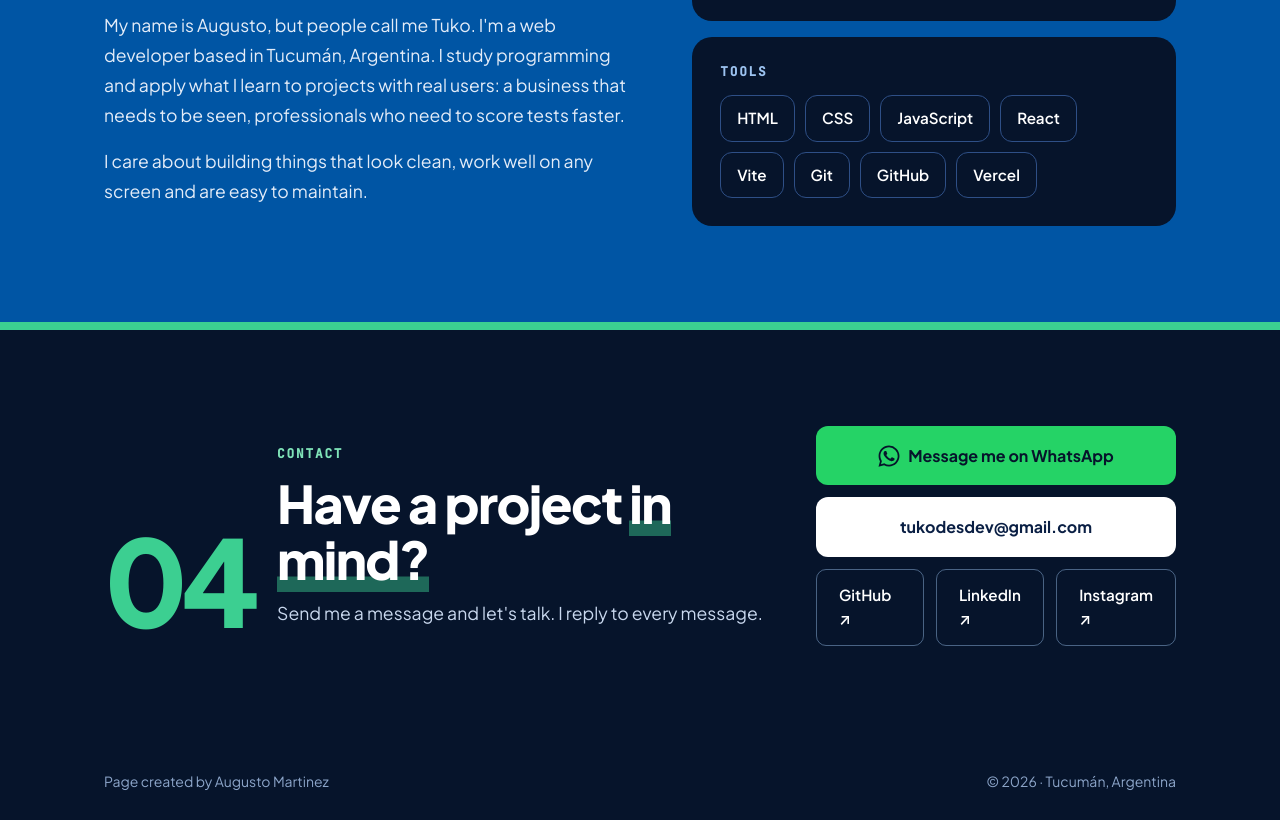
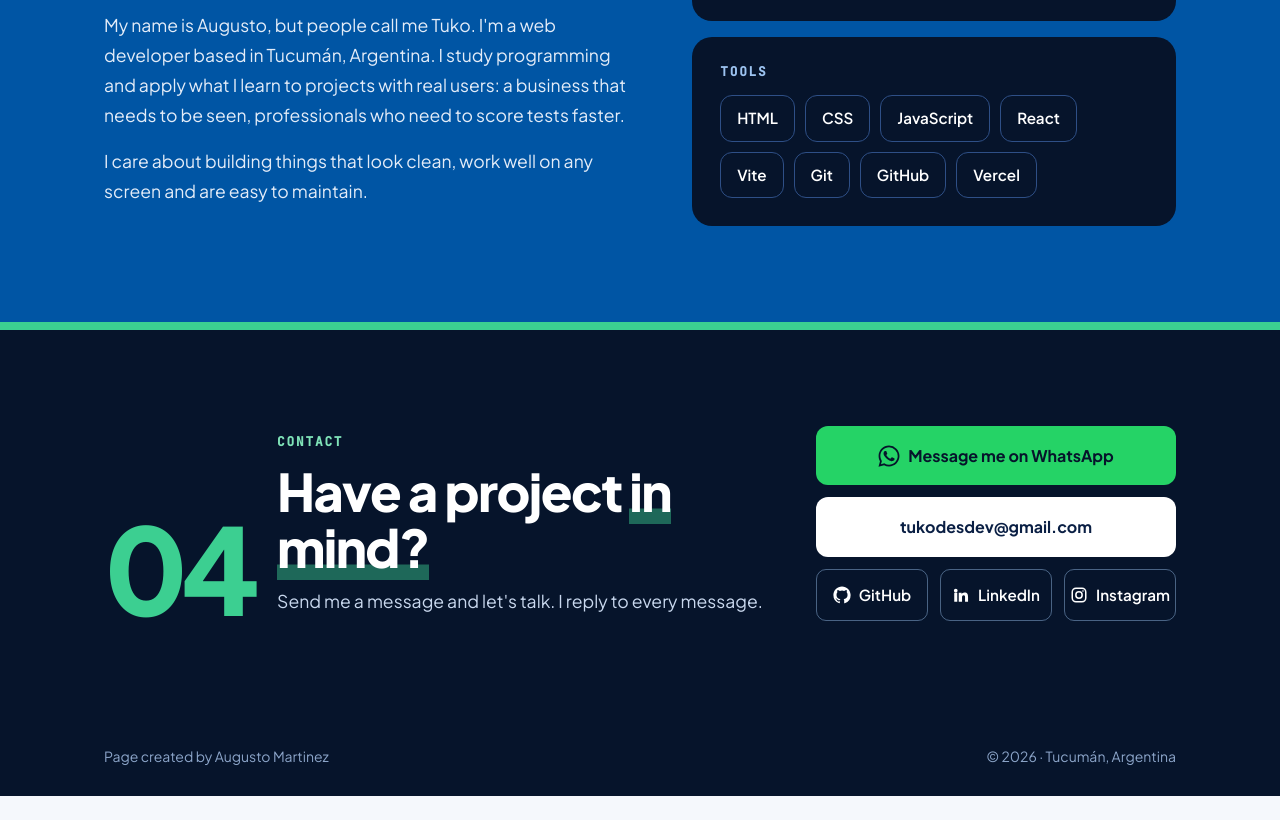
Before and after one commit to AugustoMartinez01/Portfolio, a React (Vite) app in the folder portafolio/: page / in a window 1280 px wide. Shown: the part 5482-6302 px from the top of the page. After the commit the page ends 6278 px from the top, so only its background shows below. Built offline with nearby package versions, Linux system fonts and the light colour scheme.

Commit message:
Iconos de las apliaciones

```diff
--- a/portafolio/src/components/Contacto.jsx
+++ b/portafolio/src/components/Contacto.jsx
@@ -2,6 +2,33 @@ import { perfil } from '../data/perfil.js'
 import { linkWhatsApp, IconoWhatsApp } from './WhatsApp.jsx'
 import TituloSeccion from './TituloSeccion.jsx'
 import { useIdioma } from '../i18n.jsx'
+
+// Íconos de las redes (se dibujan con el color del texto del botón)
+function IconoGitHub() {
+  return (
+    <svg className="red__icono" width="18" height="18" viewBox="0 0 24 24" fill="currentColor" aria-hidden="true">
+      <path d="M12 .5C5.65.5.5 5.65.5 12a11.5 11.5 0 0 0 7.86 10.92c.58.1.79-.25.79-.56v-2c-3.2.7-3.88-1.37-3.88-1.37-.52-1.33-1.28-1.69-1.28-1.69-1.05-.72.08-.7.08-.7 1.16.08 1.77 1.19 1.77 1.19 1.03 1.77 2.7 1.26 3.36.96.1-.75.4-1.26.73-1.55-2.55-.29-5.24-1.28-5.24-5.69 0-1.26.45-2.29 1.19-3.1-.12-.29-.52-1.46.11-3.05 0 0 .97-.31 3.17 1.18a11 11 0 0 1 5.77 0c2.2-1.49 3.17-1.18 3.17-1.18.63 1.59.23 2.76.11 3.05.74.81 1.19 1.84 1.19 3.1 0 4.42-2.7 5.4-5.26 5.68.41.36.78 1.06.78 2.14v3.17c0 .31.21.67.8.56A11.5 11.5 0 0 0 23.5 12C23.5 5.65 18.35.5 12 .5z" />
+    </svg>
+  )
+}
+
+function IconoLinkedIn() {
+  return (
+    <svg className="red__icono" width="18" height="18" viewBox="0 0 24 24" fill="currentColor" aria-hidden="true">
+      <path d="M4.98 3.5a2.5 2.5 0 1 1 0 5 2.5 2.5 0 0 1 0-5zM3 9h4v12H3zM9 9h3.8v1.7h.05c.53-1 1.83-2.05 3.77-2.05 4.03 0 4.78 2.65 4.78 6.1V21h-4v-5.6c0-1.34-.03-3.06-1.86-3.06-1.87 0-2.15 1.46-2.15 2.96V21H9z" />
+    </svg>
+  )
+}
+
+function IconoInstagram() {
+  return (
+    <svg className="red__icono" width="18" height="18" viewBox="0 0 24 24" fill="none" stroke="currentColor" strokeWidth="2" aria-hidden="true">
+      <rect x="3" y="3" width="18" height="18" rx="5" />
+      <circle cx="12" cy="12" r="4.2" />
+      <circle cx="17.3" cy="6.7" r="1.1" fill="currentColor" stroke="none" />
+    </svg>
+  )
+}
 
 // Abre Gmail en una pestaña nueva con un mail nuevo dirigido a vos
 // y el asunto ya escrito.
@@ -48,17 +75,20 @@ export default function Contacto() {
           <div className="contacto__redes">
             {perfil.github && (
               <a href={perfil.github} target="_blank" rel="noreferrer" className="boton boton--contorno">
-                GitHub ↗
+                <IconoGitHub />
+                GitHub
               </a>
             )}
             {perfil.linkedin && (
               <a href={perfil.linkedin} target="_blank" rel="noreferrer" className="boton boton--contorno">
-                LinkedIn ↗
+                <IconoLinkedIn />
+                LinkedIn
               </a>
             )}
             {perfil.instagram && (
               <a href={perfil.instagram} target="_blank" rel="noreferrer" className="boton boton--contorno">
-                Instagram ↗
+                <IconoInstagram />
+                Instagram
               </a>
             )}
           </div>
--- a/portafolio/src/index.css
+++ b/portafolio/src/index.css
@@ -1322,11 +1322,28 @@ img {
 
 .contacto__redes {
   display: flex;
+  flex-wrap: wrap;
   gap: 12px;
 }
 
 .contacto__redes .boton {
-  flex: 1;
+  flex: 1 1 0;
+  min-width: 0;
+  padding-left: 14px;
+  padding-right: 14px;
+  white-space: nowrap;
+}
+
+@media (max-width: 480px) {
+  .contacto__redes {
+    gap: 8px;
+  }
+
+  .contacto__redes .boton {
+    padding: 12px 8px;
+    gap: 6px;
+    font-size: 0.875rem;
+  }
 }
 
 /* ========== WhatsApp ========== */
@@ -1528,3 +1545,8 @@ img {
     transition: none !important;
   }
 }
+
+/* Íconos de redes en los botones de contacto */
+.red__icono {
+  flex-shrink: 0;
+}
```
